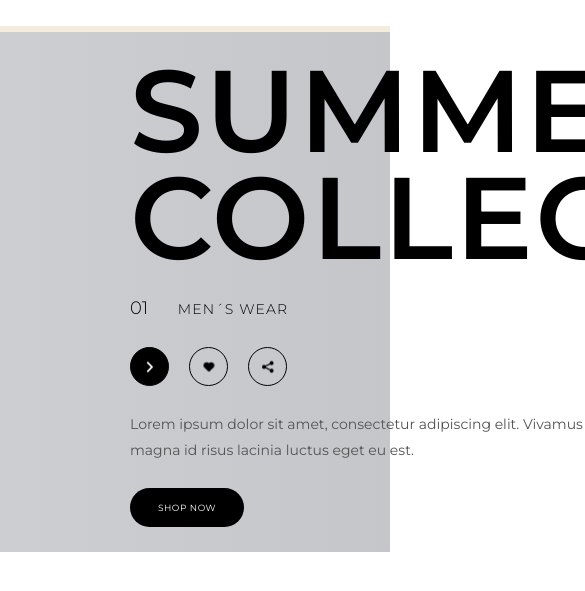
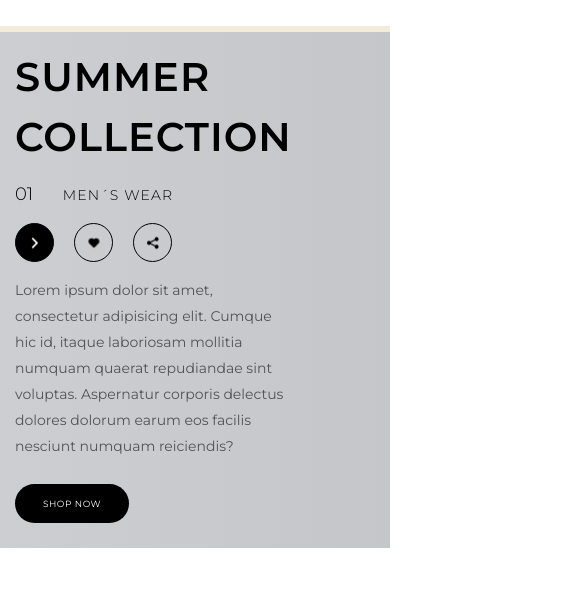
Before and after one commit to artemsprygin/shop-layout, a website: page index.html in a window 390 px wide. Shown: the part 167-758 px from the top of the page, 585 px wide, since content can reach past the window. Drawn offline with nearby package versions, Linux system fonts and the light colour scheme; files that its build step writes are made by us from their sources.

Commit message:
Slider adaptive was added

```diff
--- a/index.html
+++ b/index.html
@@ -66,7 +66,7 @@
                         </a>
                     </div>
                     <p>
-                        Lorem ipsum dolor sit amet, consectetur adipiscing elit. Vivamus sed fermentum nibh, vel aliquet massa. Etiam in magna id risus lacinia luctus eget eu est.
+                        Lorem ipsum dolor sit amet, consectetur adipisicing elit. Cumque hic id, itaque laboriosam mollitia numquam quaerat repudiandae sint voluptas. Aspernatur corporis delectus dolores dolorum earum eos facilis nesciunt numquam reiciendis?
                     </p>
                     <a class="slider__btn" href="">SHOP NOW</a>
                     </div>
--- a/scss/blocks/slider.scss
+++ b/scss/blocks/slider.scss
@@ -91,4 +91,75 @@
   .slider__btn {
     @include btn();
   }
+
 }
+
+@media(max-width: 1500px) {
+  .slider {
+    .slider__info {
+      .slider__title {
+        font-size: 70px;
+        line-height: 80px;
+      }
+    }
+  }
+}
+
+@media(max-width: 880px) {
+  .slider {
+    .slider__info {
+      padding-left: 0;
+      flex-basis: 10%;
+    }
+    .slider__img {
+      display: none;
+    }
+  }
+}
+
+@media(max-width: 768px) {
+  .slider {
+    .slider__info {
+      .slider__title {
+        font-size: 50px;
+        line-height: 60px;
+        letter-spacing: 1px;
+      }
+
+      .slider__icons, p {
+        margin: 15px 0;
+      }
+    }
+  }
+}
+
+@media(max-width: 480px) {
+  .slider {
+    .slider__item {
+      padding: 0 15px;
+    }
+    .slider__info {
+      .slider__title {
+        font-size: 40px;
+        line-height: 60px;
+        letter-spacing: 1px;
+      }
+    }
+  }
+}
+
+@media(max-width: 320px) {
+  .slider {
+    .slider__info {
+      .slider__title {
+        font-size: 35px;
+        line-height: 50px;
+        letter-spacing: 1px;
+      }
+
+      .slider__icons, p {
+        margin: 15px 0;
+      }
+    }
+  }
+}
```
Also changed, not shown: build/css/style.css, build/index.html.
